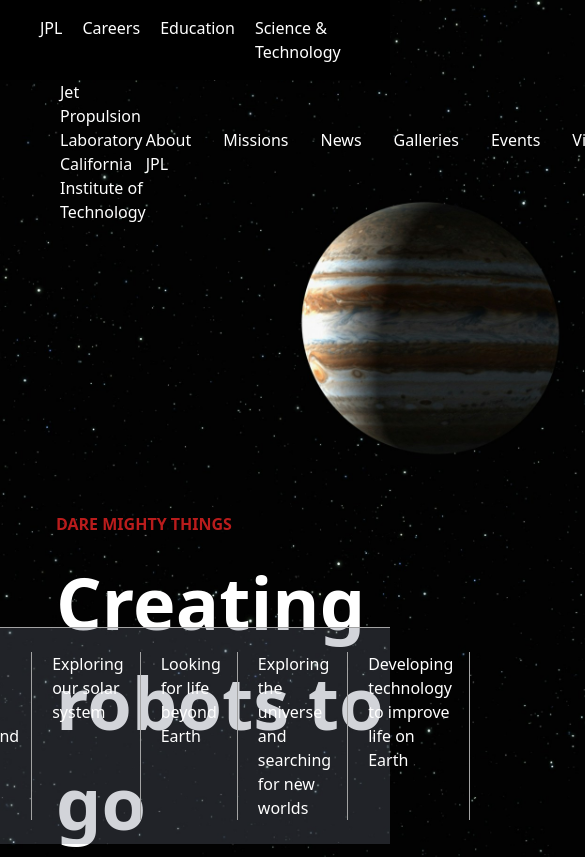
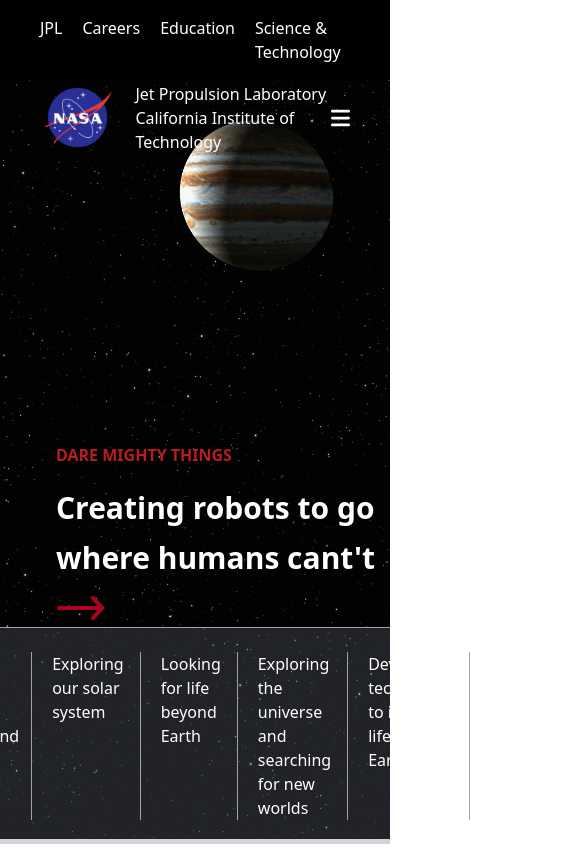
Before and after one commit to Sophie-Kock/project-tailwind, a website: page dist/index.html in a window 390 px wide. Shown: the top 857 px of the page, 585 px wide, since content can reach past the window. Drawn offline with Linux system fonts and the light colour scheme.

Commit message:
feat: main responsive

```diff
--- a/dist/index.html
+++ b/dist/index.html
@@ -29,7 +29,10 @@
             <h2 class="text-white">California Institute of Technology</h2>
           </div>
         </div>
-        <div class="mr-16">
+        <div class="md:hidden mr-10 w-6">
+          <img src="../image/menu.svg" width="24" height="24" alt="">
+        </div>
+        <div class="mr-16 hidden md:block">
           <ul class="flex gap-8">
             <li><a href="#" class="text-white">About JPL</a></li>
             <li><a href="#" class="text-white">Missions</a></li>
@@ -61,7 +64,9 @@
 
       <section class="mt-72 pl-14">
         <h2 class="text-red-700 font-bold mb-4">DARE MIGHTY THINGS</h2>
-        <h1 class="text-white text-7xl font-bold leading-[100px]">
+        <h1
+          class="text-white font-bold text-3xl leading-[50px] md:leading-[100px] md:text-6xl"
+        >
           Creating robots to go <br />
           where humans cant't
         </h1>
```
Also changed, not shown: dist/output.css, image/menu.svg (added).
